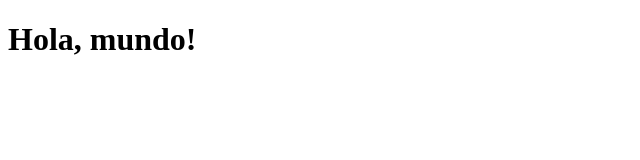
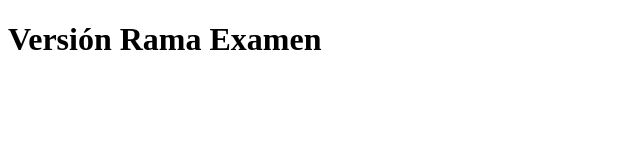
Before and after one commit to edvinalmendarez-ops/Examen-git, a plain HTML site: page index.html in a window 1280 px wide. Shown: the whole page, without its empty margins (0-640 px from the left). Drawn offline with Linux system fonts and the light colour scheme.

Commit message:
Cambiar título a Versión Rama Examen

```diff
--- a/index.html
+++ b/index.html
@@ -4,6 +4,6 @@
     <title>Examen Git</title>
 </head>
 <body>
-    <h1>Hola, mundo!</h1>
+    <h1>Versión Rama Examen</h1>
 </body>
 </html>
```
